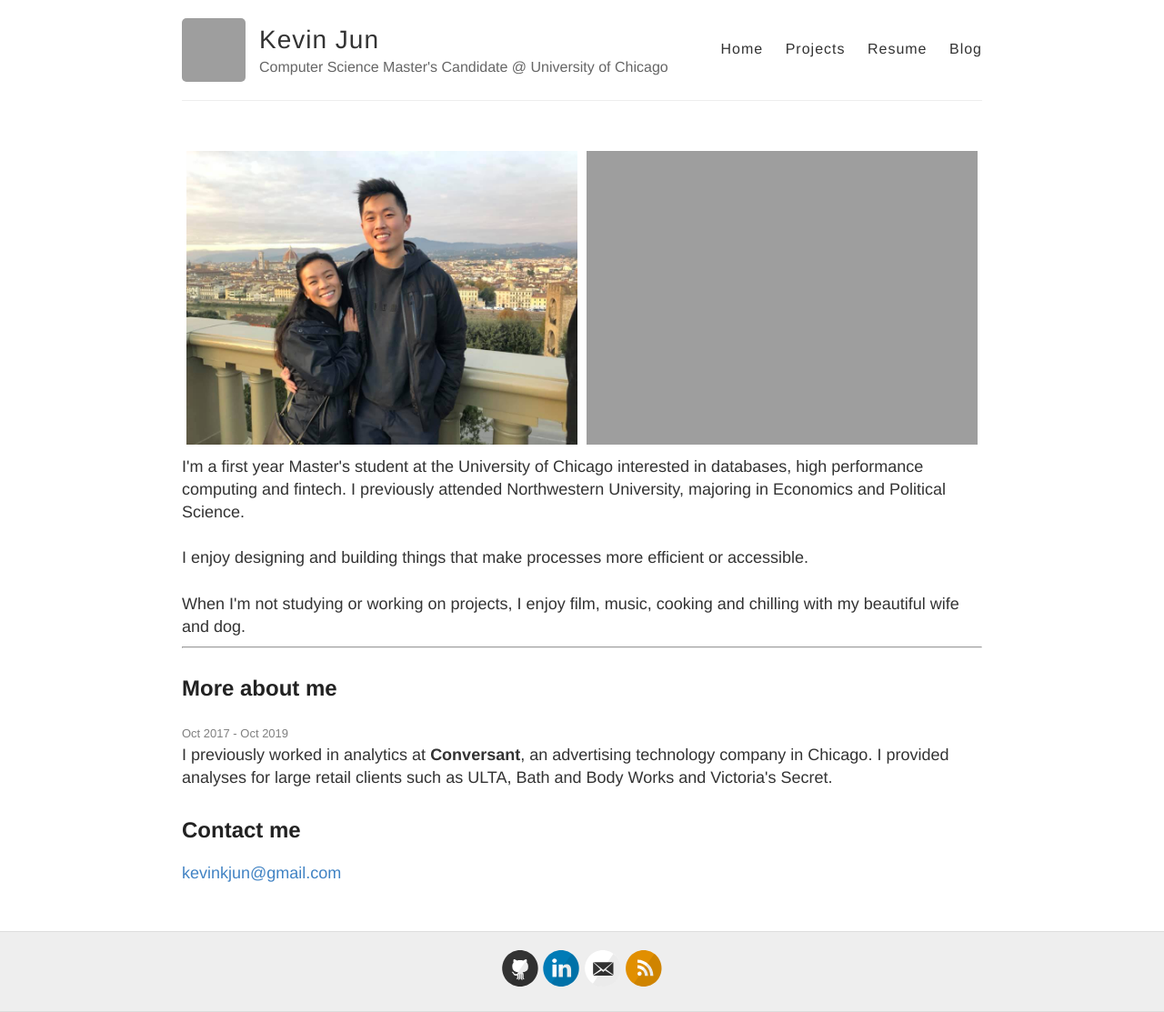
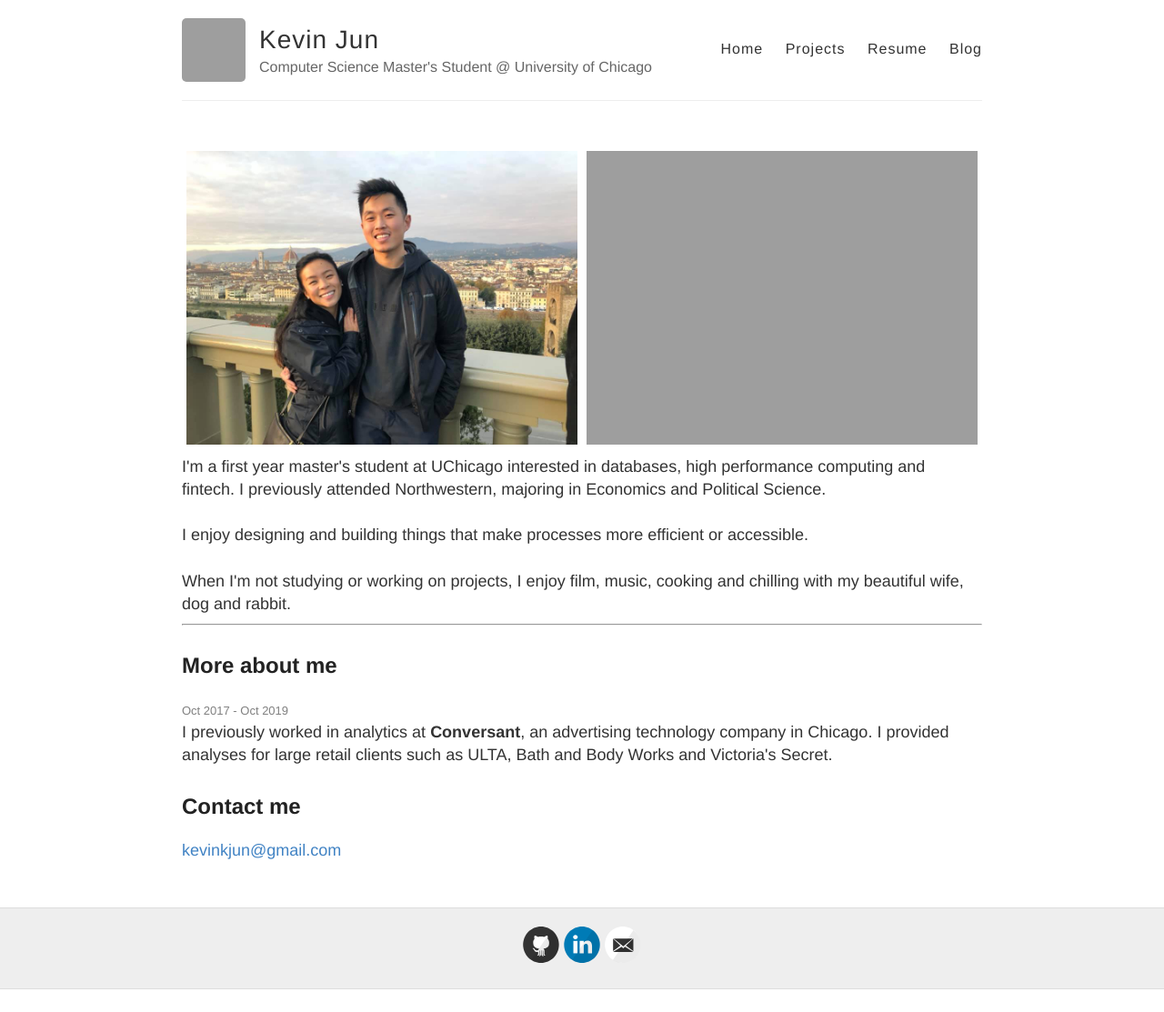
Before and after one commit to kevkjun/kevkjun.github.io, a Jekyll site: the page built from index.html, in a window 1280 px wide. Shown: the whole page at 91% size. Built offline with Jekyll 4.4.1, drawn with Linux system fonts in a browser that asks for light colours; after the commit the page ends 1088 px from its top, so only the background shows below that; grey boxes are pictures that could not be loaded.

Commit message:
changed header

```diff
--- a/_config.yml
+++ b/_config.yml
@@ -6,7 +6,7 @@
 name: Kevin Jun
 
 # Short bio or description (displayed in the header)
-description: Computer Science Master's Candidate @ University of Chicago
+description: Computer Science Master's Student @ University of Chicago
 
 # URL of your avatar or profile pic (you could use your GitHub profile pic)
 avatar: https://avatars0.githubusercontent.com/u/42421866?s=460&v=4
@@ -25,7 +25,7 @@ footer-links:
   linkedin: kevjun
   pinterest:
   email: kevinkjun@gmail.com
-  rss: feed
+  rss:
   twitter:
   stackoverflow: # your stackoverflow profile, e.g. "users/50476/bart-kiers"
   youtube: # channel/<your_long_string> or user/<user-name>
--- a/index.html
+++ b/index.html
@@ -9,15 +9,15 @@ layout: page
                 <img src="https://kevkjun.github.io/images/profile-photo.jpg" alt="Serena and me" style="width:100%">
             </div>
             <div class="column">
-              <img src="https://kevkjun.github.io/images/leah-and-daisy.jpg" alt="Leah babushka" style="width:100%">
+              <img src="https://kevkjun.github.io/images/leah-and-daisy.jpg" alt="Leah and Daisy" style="width:100%">
             </div>
         </div>
 
-        I'm a first year Master's student at the University of Chicago interested in databases, high performance computing and fintech. I previously attended Northwestern University, majoring in Economics and Political Science.
+        I'm a first year master's student at UChicago interested in databases, high performance computing and fintech. I previously attended Northwestern, majoring in Economics and Political Science.
         <br><br>
         I enjoy designing and building things that make processes more efficient or accessible.
         <br><br>
-        When I'm not studying or working on projects, I enjoy film, music, cooking and chilling with my beautiful wife and dog.
+        When I'm not studying or working on projects, I enjoy film, music, cooking and chilling with my beautiful wife, dog and rabbit.
         <hr>
         <h2>More about me</h2>
         <font size="2" color="gray">Oct 2017 - Oct 2019</font><br>
```
Also changed, not shown: 1 other file.
